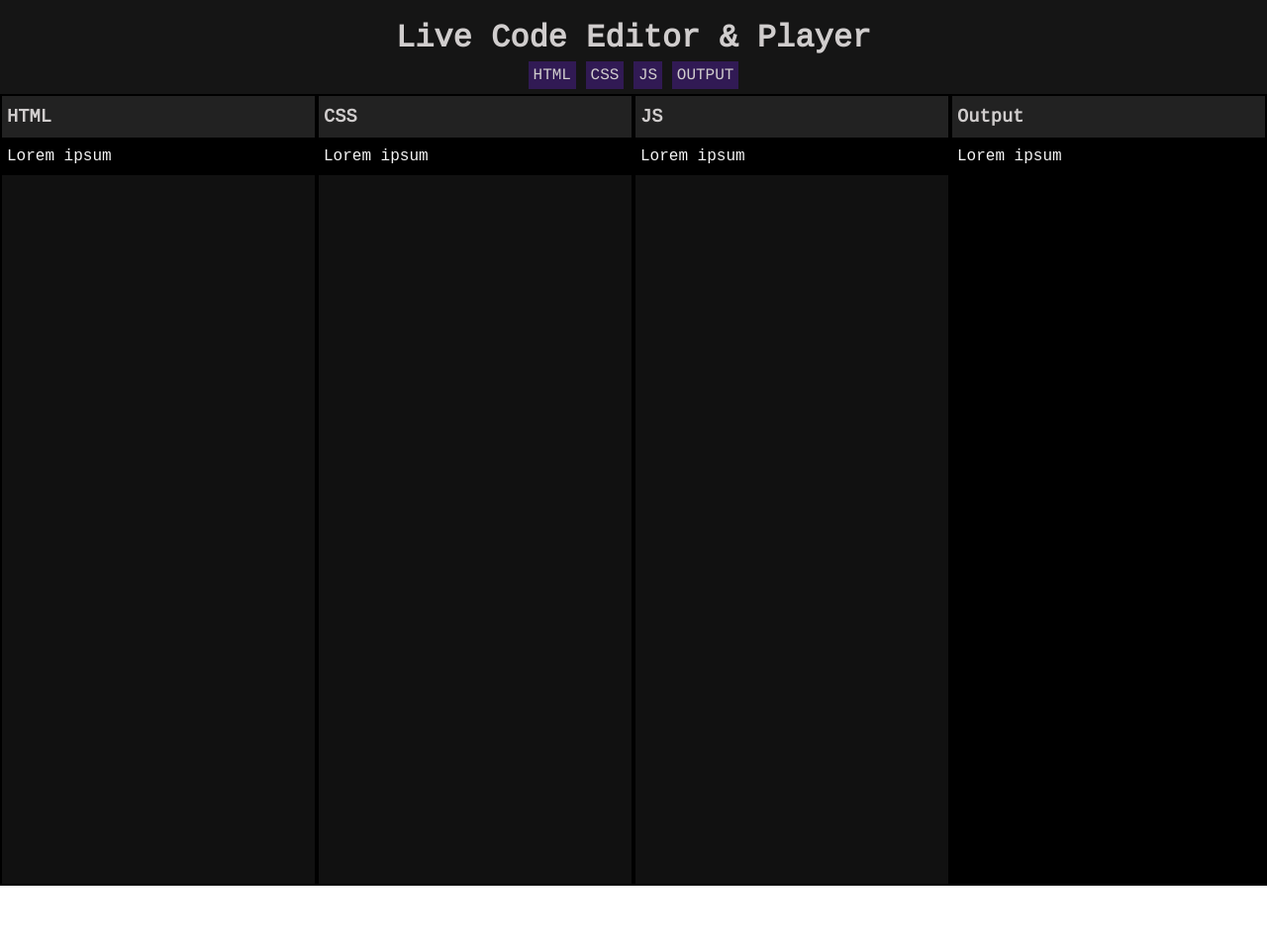
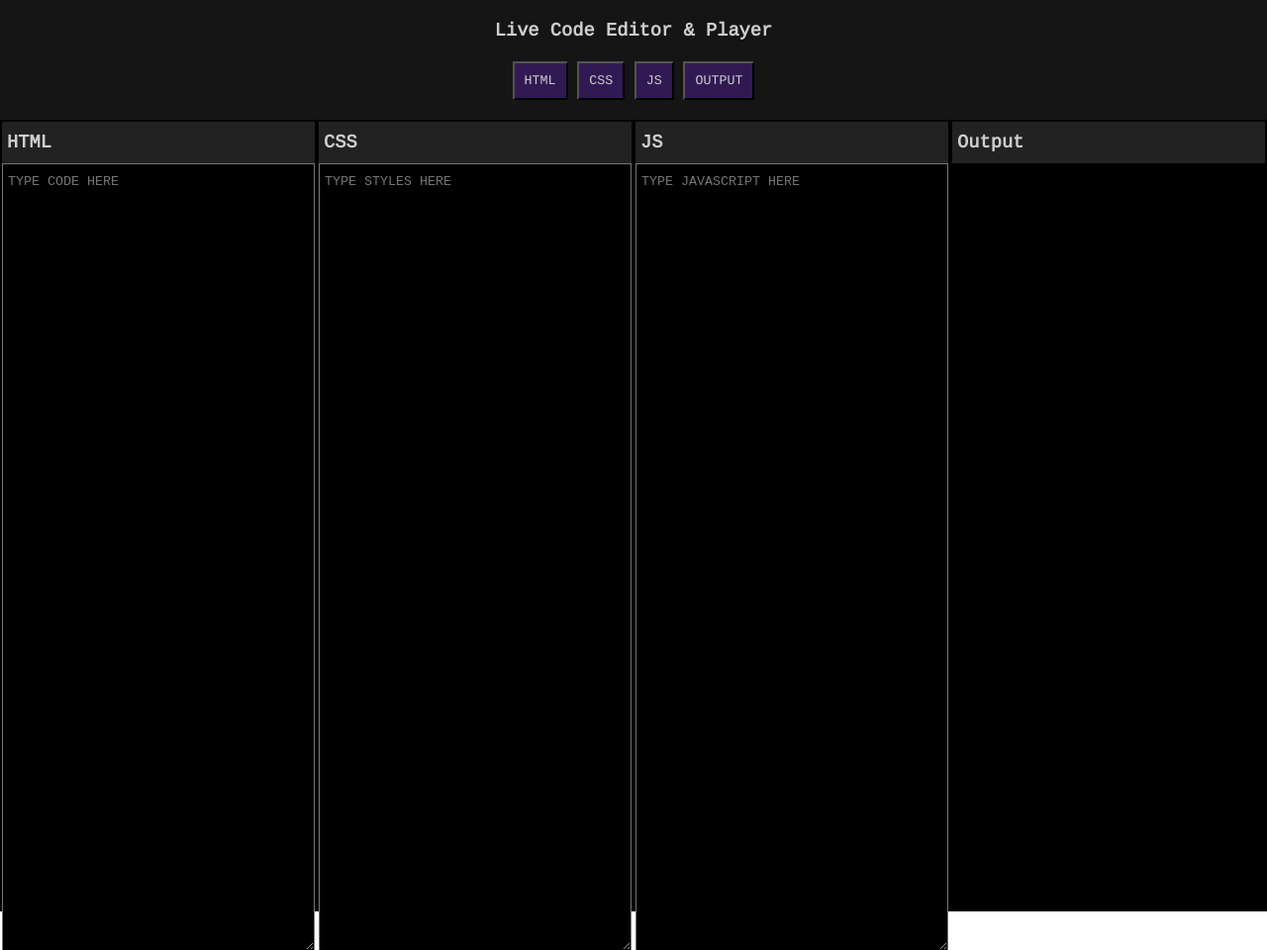
Before and after one commit to asbhogal/jQuery-Code-Player-Project, a plain HTML site: page index.html in a window 1280 px wide. Shown: the top 960 px of the page at 99% size. Before the commit the page ends 895 px from the top, so only its background shows below. Drawn offline with Linux system fonts and the light colour scheme.

Commit message:
updated styles

```diff
--- a/index.html
+++ b/index.html
@@ -12,33 +12,33 @@
 </head>
 <body>
     <div id="wrapper">
-        <div id="top-bars">
-            <div id="title-bar">
+        <nav id="top-bars">
+            <nav id="title-bar">
                 <h1>Live Code Editor & Player</h1>
-                <div id="nav-bar">
-                    <span id="html">HTML</span>
-                    <span id="CSS">CSS</span>
-                    <span id="JS">JS</span>
-                    <span id="output">OUTPUT</span>
-                </div>
-            </div>
-        </div>
+                <nav id="nav-bar">
+                    <button id="html">HTML</button>
+                    <button id="css">CSS</button>
+                    <button id="js">JS</button>
+                    <button id="output">OUTPUT</button>
+                </nav>
+            </nav>
+        </nav>
         <div id="coding-sections">
             <section id="HTML-input" class="code-section">
                 <h3 class="section-bar">HTML</h3>
-                <section id="user-input">Lorem ipsum</section>
+                <textarea id="user-input" placeholder="TYPE CODE HERE"></textarea>
             </section>
             <section id="CSS-input" class="code-section">
                 <h3 class="section-bar">CSS</h3>
-                <section id="user-input">Lorem ipsum</section>
+                <textarea id="user-input" placeholder="TYPE STYLES HERE"></textarea>
             </section>
             <section id="JS-input" class="code-section">
                 <h3 class="section-bar">JS</h3>
-                <section id="user-input">Lorem ipsum</section>
+                <textarea id="user-input" placeholder="TYPE JAVASCRIPT HERE"></textarea>
             </section>
             <section id="output" class="code-section">
                 <h3 class="section-bar">Output</h3>
-                <section id="user-input">Lorem ipsum</section>
+                <!--<textarea id="user-input" >Lorem ipsum</textarea>-->
             </section>
         </div>
     </div>
--- a/partials/_globals.scss
+++ b/partials/_globals.scss
@@ -3,3 +3,7 @@
     padding: 0;
     box-sizing: border-box;
 }
+
+body {
+    height: auto !important;
+}
--- a/partials/_typography.scss
+++ b/partials/_typography.scss
@@ -5,8 +5,8 @@
 }
 
 
-
-section[id*="user"] {
+textarea[id*="user"] {
     font-family: 'Courier New', Courier, monospace;
     color: #f5f5f5;
+    caret-color: #f5f5f5;
 }
--- a/partials/_variables.scss
+++ b/partials/_variables.scss
@@ -5,3 +5,4 @@ $input-panel-color: #111;
 $output-panel-color: #000;
 $section-title-bg-color: #000;
 $section-bar-bg-color: #222;
+$text-color: #ccc;
--- a/style.scss
+++ b/style.scss
@@ -15,12 +15,14 @@
         background-color: #151515;
         padding: 10px 0;
         color: #d0cdcd;
-        span {
+        span,
+        button {
             background-color: #311a54;
-            padding: 5px;
-            margin: 5px 0;
+            padding: 10px;
+            margin: 10px 0;
             cursor: pointer;
             transition: $transition-03;
+            color: $text-color;
             &:hover {
                 background-color: #000;
                 transition: $transition-03;
@@ -38,7 +40,7 @@
             height: 100vh;
             border: 2px solid black;
         }
-        section[id*="input"] {
+        textarea[id*="input"] {
             background-color: $input-panel-color;
         }
         #output {
@@ -49,9 +51,11 @@
             background-color: $section-bar-bg-color;
             color: #d0cdcd;
         }
-        section[id*="user"] {
+        textarea[id*="user"] {
             padding: 10px 5px;
             background-color: $output-panel-color;
+            height: 100%;
+            width: 100%;
         }
     }
 }
```
Also changed, not shown: dist/style.css, 1 other file.
